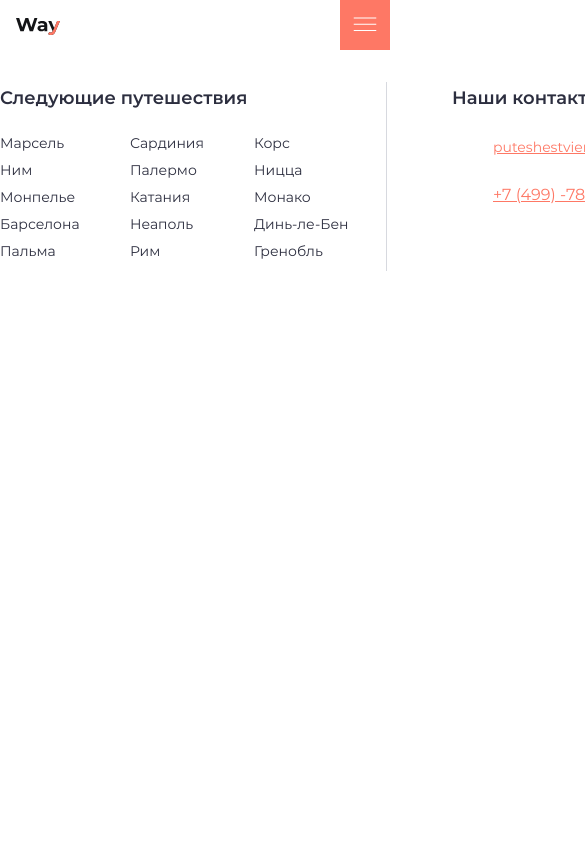
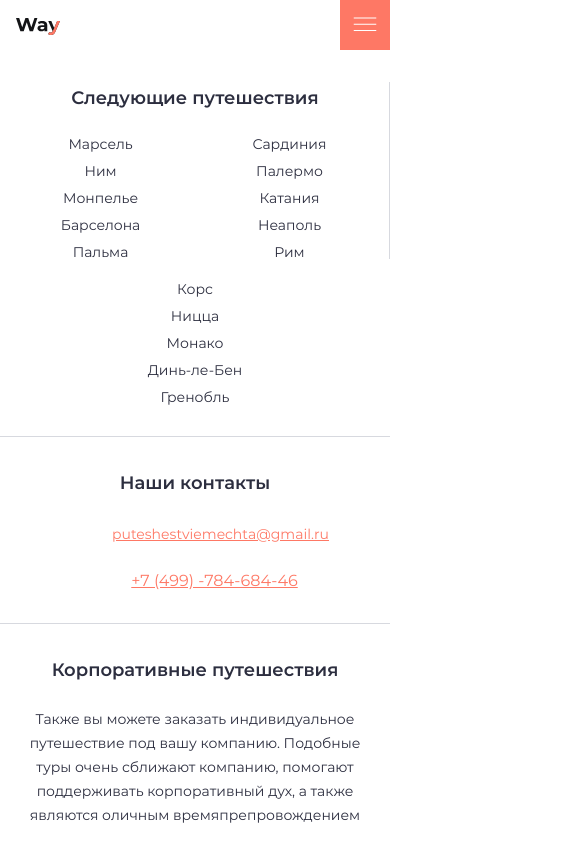
Before and after one commit to faleen88/Fukina_way, a website: page source/index.html in a window 390 px wide. Shown: the top 844 px of the page, 585 px wide, since content can reach past the window. Drawn offline with nearby package versions, Linux system fonts and the light colour scheme; files that its build step writes are made by us from their sources; files whose address does not match are found by name.

Commit message:
Добавляет стилизацию подвала для tablet и mobile

```diff
--- a/source/index.html
+++ b/source/index.html
@@ -52,21 +52,27 @@
       <section class="main-footer__item future-ways">
         <h2 class="future-ways__title">Следующие путешествия</h2>
         <ul class="future-ways__list">
+          <div class="future-ways__list-column">
             <li class="future-ways__item">Марсель</li>
+            <li class="future-ways__item">Ним</li>
+            <li class="future-ways__item">Монпелье</li>
+            <li class="future-ways__item">Барселона</li>
+            <li class="future-ways__item">Пальма</li>
+          </div>
+          <div class="future-ways__list-column">
             <li class="future-ways__item">Сардиния</li>
+            <li class="future-ways__item">Палермо</li>
+            <li class="future-ways__item">Катания</li>
+            <li class="future-ways__item">Неаполь</li>
+            <li class="future-ways__item">Рим</li>
+          </div>
+          <div class="future-ways__list-column">
             <li class="future-ways__item">Корс</li>
-          <li class="future-ways__item">Ним</li>
-          <li class="future-ways__item">Палермо</li>
             <li class="future-ways__item">Ницца</li>
-          <li class="future-ways__item">Монпелье</li>
-          <li class="future-ways__item">Катания</li>
             <li class="future-ways__item">Монако</li>
-          <li class="future-ways__item">Барселона</li>
-          <li class="future-ways__item">Неаполь</li>
             <li class="future-ways__item">Динь-ле-Бен</li>
-          <li class="future-ways__item">Пальма</li>
-          <li class="future-ways__item">Рим</li>
             <li class="future-ways__item">Гренобль</li>
+          </div>
         </ul>
       </section>
 
--- a/source/sass/blocks/contacts.scss
+++ b/source/sass/blocks/contacts.scss
@@ -1,13 +1,49 @@
 .contacts {
+  position: relative;
   padding: 0 65px;
+
+  @media (max-width: $tablet-width) {
+    padding: 0;
+    padding-left: 50px;
+    padding-right: 21px;
+    padding-bottom: 30px;
+    border-bottom: 1px solid $lightgrey;
+  }
+
+  @media (max-width: $mobile-width) {
+    padding: 30px 16px 4px;
+    text-align: center;
+  }
+
+  &::after {
+    content: "";
+    position: absolute;
+    top: 0;
+    right: 0;
+    width: 1px;
+    height: 189px;
+    background-color: $lightgrey;
+
+    @media (max-width: $tablet-width) {
+      display: none;
+    }
+  }
 }
 
 .contacts__title {
   margin: 0;
-  margin-bottom: 25px;
+  margin-bottom: 23px;
   font-size: 18px;
   line-height: 32px;
   font-weight: 600;
+
+  @media (max-width: $tablet-width) {
+    margin-bottom: 27px;
+  }
+
+  @media (max-width: $mobile-width) {
+    margin-bottom: 24px;
+  }
 }
 
 .contacts__list {
@@ -17,22 +53,37 @@
 }
 
 .contacts__item {
-  margin-bottom: 20px;
+  margin-bottom: 21px;
+
+  @media (max-width: $tablet-width) {
+    margin-bottom: 19px;
+  }
+
+  @media (max-width: $mobile-width) {
+    margin-bottom: 22px;
+  }
 }
 
 .contacts__link {
   display: flex;
+  align-items: flex-end;
   color: $accent;
   text-decoration: underline;
+
+  @media (max-width: $mobile-width) {
+    justify-content: center;
+  }
 }
 
 .contacts__link--email {
   font-size: 14px;
   line-height: 17px;
+  padding-left: 10px;
 }
 
 .contacts__link--phone {
   line-height: 32px;
+  padding-right: 2px;
 }
 
 .contacts__icon--email {
--- a/source/sass/blocks/future-ways.scss
+++ b/source/sass/blocks/future-ways.scss
@@ -1,9 +1,46 @@
+.future-ways {
+  position: relative;
+
+  &::after {
+    content: "";
+    position: absolute;
+    top: 0;
+    right: 0;
+    width: 1px;
+    height: 189px;
+    background-color: $lightgrey;
+
+    @media (max-width: $tablet-width) {
+      height: 177px;
+    }
+  }
+
+  @media (max-width: $tablet-width) {
+    padding-left: 21px;
+    padding-bottom: 20px;
+    border-bottom: 1px solid $lightgrey;
+  }
+
+  @media (max-width: $mobile-width) {
+    padding-left: 16px;
+    padding-right: 16px;
+  }
+}
+
 .future-ways__title {
   margin: 0;
   margin-bottom: 21px;
   font-size: 18px;
   line-height: 32px;
   font-weight: 600;
+
+  @media (max-width: $tablet-width) {
+    margin-bottom: 22px;
+  }
+
+  @media (max-width: $mobile-width) {
+    text-align: center;
+  }
 }
 
 .future-ways__list {
@@ -12,11 +49,31 @@
   padding: 0;
   display: grid;
   grid-template-columns: 130px 124px 1fr;
-  grid-row-gap: 10px;
+
+  @media (max-width: $tablet-width) {
+    grid-template-columns: 125px 125px 1fr;
+  }
+
+  @media (max-width: $mobile-width) {
+    grid-template-columns: 1fr 1fr;
+    grid-column-gap: 20px;
+  }
+}
+
+.future-ways__list-column:last-child {
+  @media (max-width: $mobile-width) {
+    grid-column: 1 / 3;
+    margin-top: 10px;
+  }
 }
 
 .future-ways__item {
   min-width: 127px;
+  margin-bottom: 10px;
   font-size: 14px;
   line-height: 17px;
+
+  @media (max-width: $mobile-width) {
+    text-align: center;
+  }
 }
--- a/source/sass/blocks/main-nav.scss
+++ b/source/sass/blocks/main-nav.scss
@@ -99,7 +99,6 @@
   align-items: center;
 
   @media (max-width: $tablet-width) {
-    /*display: none;*/
     width: 100%;
     min-height: 484px;
     padding-top: 84px;
--- a/source/sass/blocks/mane-footer.scss
+++ b/source/sass/blocks/mane-footer.scss
@@ -1,18 +1,14 @@
 .main-footer {
   display: grid;
   grid-template-columns: 387px 397px 1fr;
-}
 
-.main-footer__item:not(:last-child) {
-  position: relative;
+  @media (max-width: $tablet-width) {
+    grid-template-columns: 54% 46%;
+    grid-template-rows: auto auto;
+  }
 
-  &::after {
-    content: "";
-    position: absolute;
-    top: 0;
-    right: 0;
-    width: 1px;
-    height: 189px;
-    background-color: $lightgrey;
+  @media (max-width: $mobile-width) {
+    grid-template-columns: 100%;
+    grid-template-rows: auto auto auto;
   }
 }
--- a/source/sass/blocks/special-offer.scss
+++ b/source/sass/blocks/special-offer.scss
@@ -1,6 +1,18 @@
 .special-offer {
   padding-left: 55px;
   padding-right: 11px;
+
+  @media (max-width: $tablet-width) {
+    padding: 30px 21px 54px;
+    grid-column: 1 / 3;
+    text-align: center;
+  }
+
+  @media (max-width: $mobile-width) {
+    padding: 30px 16px 4px;
+    grid-column: 1 / 2;
+    text-align: center;
+  }
 }
 
 .special-offer__title {
@@ -12,6 +24,7 @@
 }
 
 .special-offer__text {
+  margin: 0;
   font-size: 14px;
   line-height: 24px;
 }
```
Lines whose indentation alone changed are shown as unchanged.
